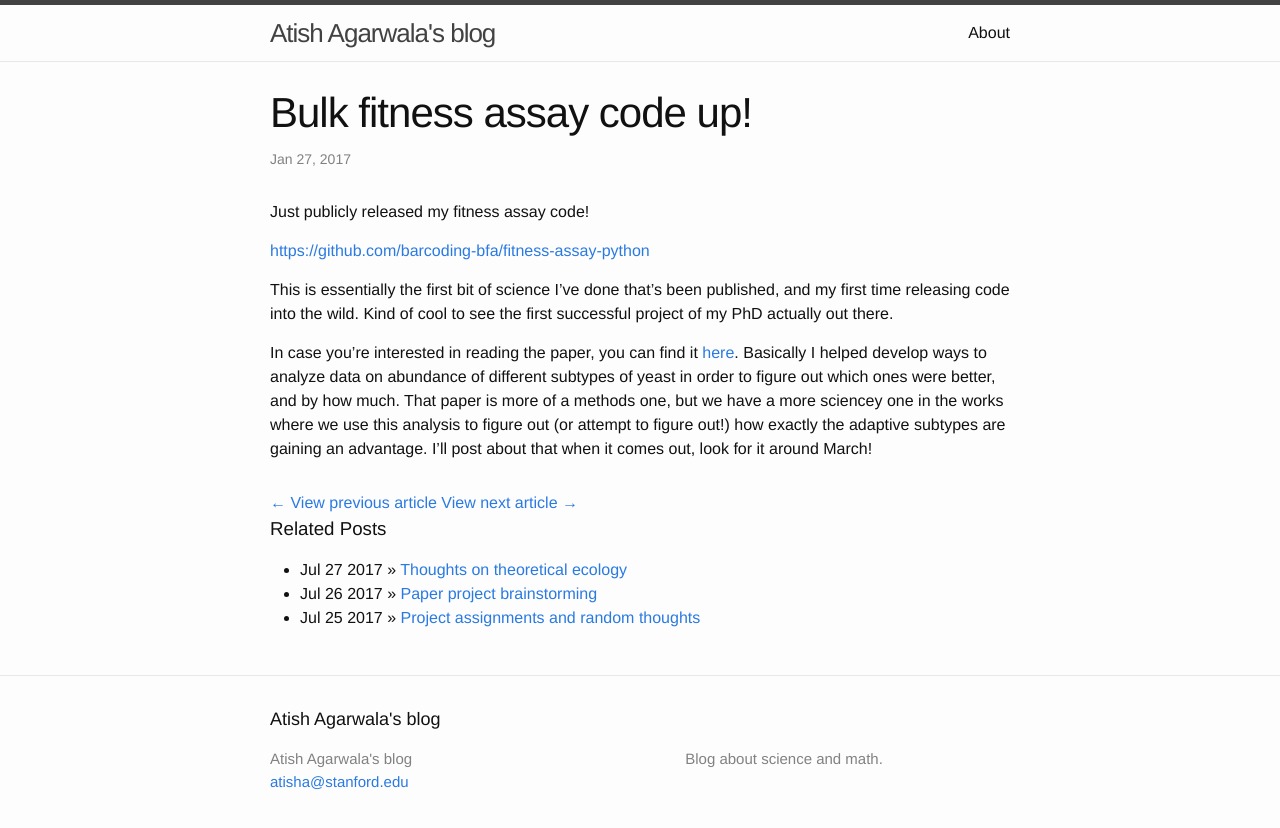
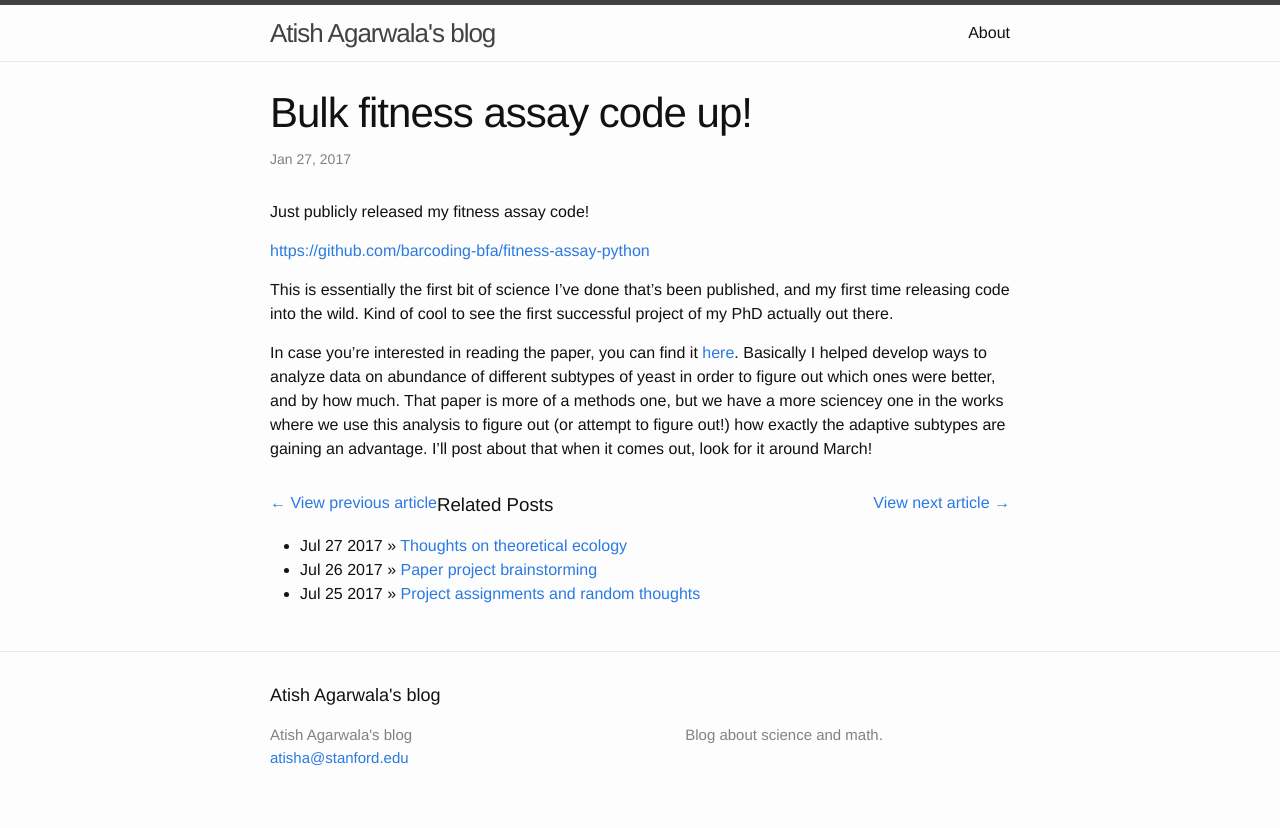
Before and after one commit to atishagarwala/atishagarwala.github.io, a Jekyll site: the page built from _posts/2017-01-27-Fitness-assay-code-done.markdown, in a window 1280 px wide. Shown: the top 828 px of the page. Built offline with Jekyll 4.4.1, drawn with Linux system fonts in a browser that asks for light colours; comment, search, counter and statistics services are not loaded.

Commit message:
Update head.html

```diff
--- a/_includes/head.html
+++ b/_includes/head.html
@@ -7,6 +7,7 @@
   <meta name="description" content="{% if page.excerpt %}{{ page.excerpt | strip_html | strip_newlines | truncate: 160 }}{% else %}{{ site.description }}{% endif %}">
 
   <link rel="stylesheet" href="{{ "/css/main.css" | prepend: site.baseurl }}">
+  <link rel="stylesheet" href="{{ "/css/navigation_links.css" | prepend: site.baseurl }}">
   <link rel="canonical" href="{{ page.url | replace:'index.html','' | prepend: site.baseurl | prepend: site.url }}">
   <link rel="alternate" type="application/rss+xml" title="{{ site.title }}" href="{{ "/feed.xml" | prepend: site.baseurl | prepend: site.url }}">
 
```
